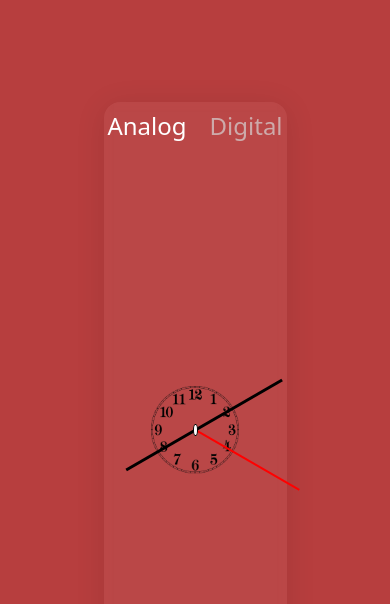
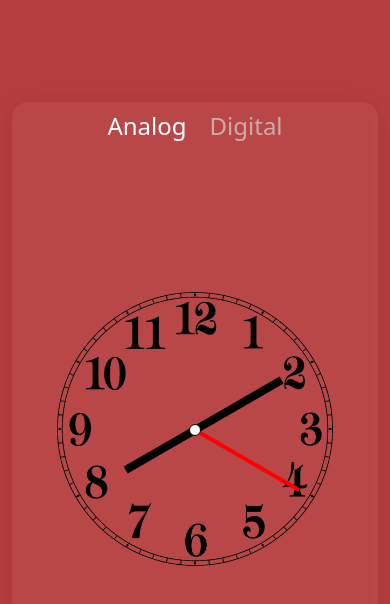
Before and after one commit to ardaorkin/react-clock, a React (Create React App) app: page / in a window 390 px wide. Shown: the top 604 px of the page. Built offline with nearby package versions, Linux system fonts and the light colour scheme.

Commit message:
responsiveness

```diff
--- a/src/App.css
+++ b/src/App.css
@@ -21,9 +21,15 @@
   justify-content: space-between;
 }
 
+.app-card {
+  width: 35rem;
+  height: 40rem;
+}
+
 .app-card-body {
   padding-top: 0 !important;
   padding-bottom: 3rem;
+  width: 35rem;
   height: 40rem;
 }
 
--- a/src/App.js
+++ b/src/App.js
@@ -10,7 +10,7 @@ function App() {
   return (
     <Container className="fill-area centered">
       <Card
-        className="semi-area app-card"
+        className="semi-area app-card centered"
         style={{
           background: "rgba(255, 255, 255, 0.05)",
           borderRadius: 16,
--- a/src/index.css
+++ b/src/index.css
@@ -1,6 +1,7 @@
 @import url("https://fonts.googleapis.com/css2?family=Orbitron&display=swap");
 
 html {
+  overflow: hidden;
   width: 100%;
   height: 100%;
 }
@@ -8,6 +9,8 @@ html {
 body {
   width: 100%;
   height: 100%;
+  -ms-overflow-style: none; /* Internet Explorer 10+ */
+  scrollbar-width: none;
   margin: 0;
   font-family: -apple-system, BlinkMacSystemFont, "Segoe UI", "Roboto", "Oxygen",
     "Ubuntu", "Cantarell", "Fira Sans", "Droid Sans", "Helvetica Neue",
@@ -17,6 +20,11 @@ body {
   display: flex;
   align-items: center;
   justify-content: center;
+  overflow: hidden;
+}
+
+body::-webkit-scrollbar {
+  display: none; /* Safari and Chrome */
 }
 
 #root {
```
